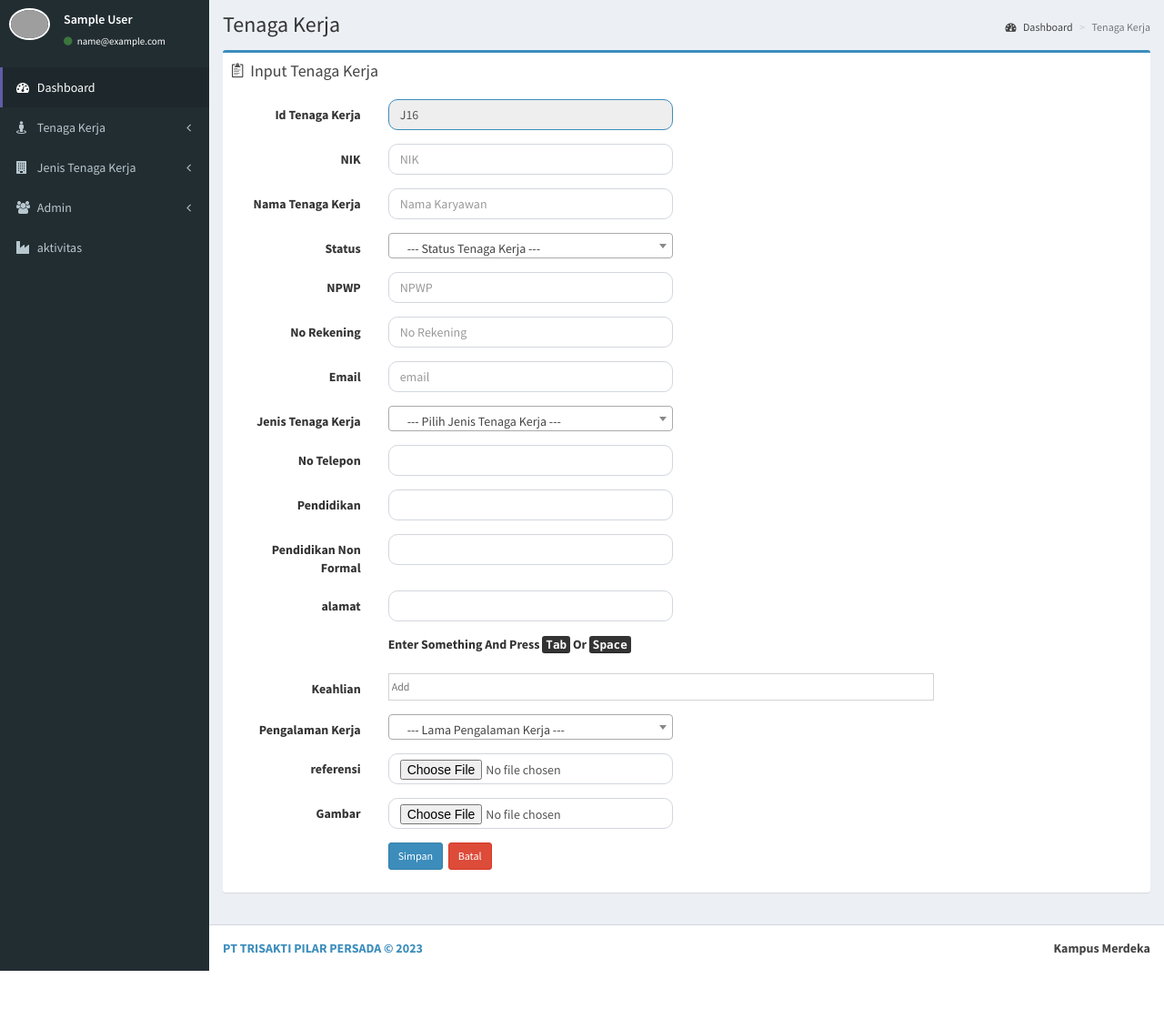
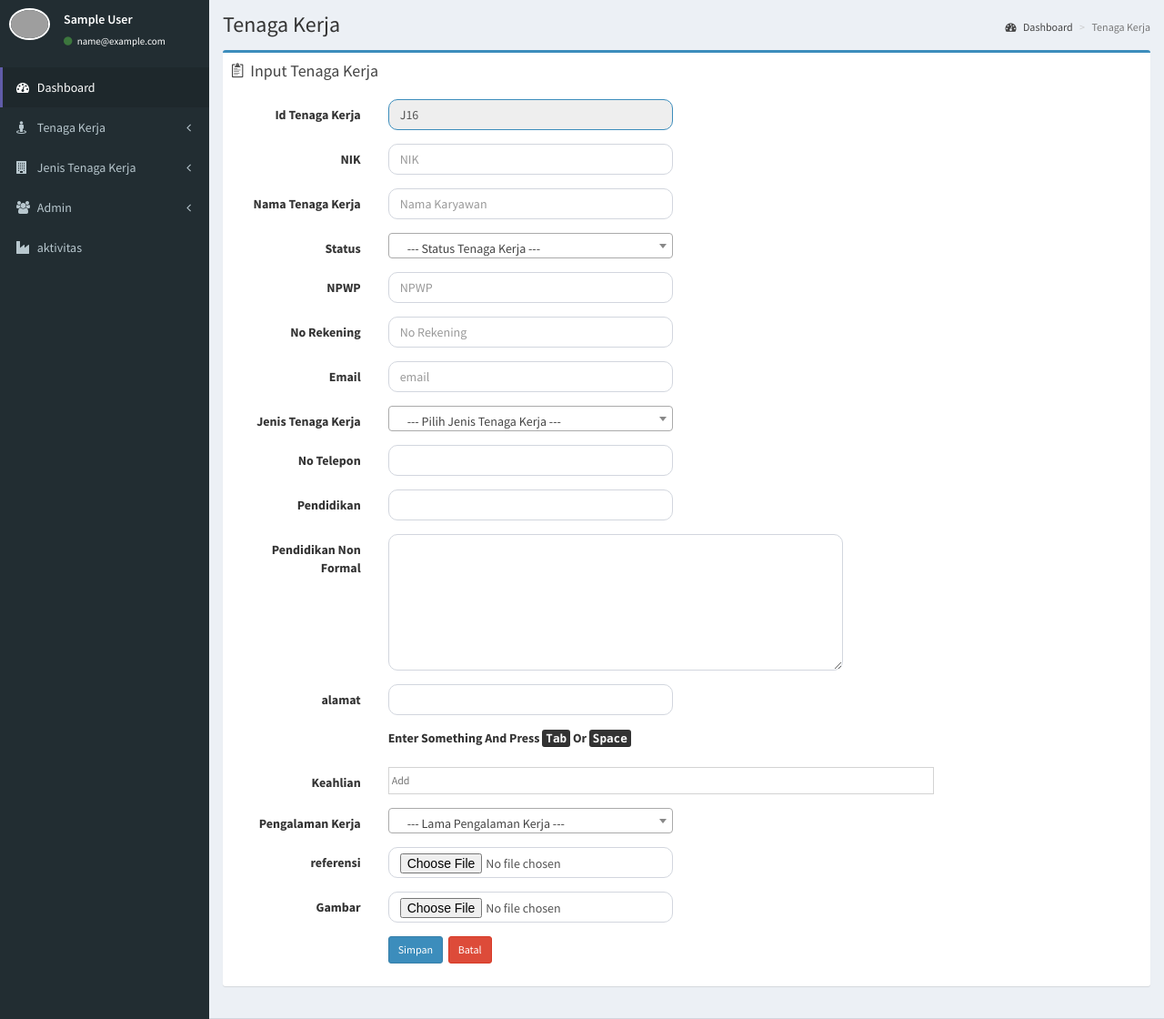
Before and after one commit to Wiwinagustina/SI-TenagaKerja, a PHP site: page /admin/input_tenaga_kerja.php in a window 1280 px wide; the page is wider, and only the part inside the window is pictured. Shown: the part 51-1171 px from the top of that part at 91% size. Before the commit the page ends 1118 px from the top of that part, so only its background shows below. Run offline with PHP 8.4, Linux system fonts and the light colour scheme; the visitor is signed in with stand-in values (Sample User, id 1); data that the repository does not hold is empty; some libraries are stand-ins or nearby versions; some web fonts are replaced; grey boxes are pictures that could not be loaded.

Commit message:
update input tenaga kerja

```diff
--- a/admin/input_tenaga_kerja.php
+++ b/admin/input_tenaga_kerja.php
@@ -180,9 +180,9 @@
                             </div>
                           </div>
                           <div class="form-group">
-                              <label class="col-sm-2 col-sm-2 control-label">Pendidikan Non Formal</label>
+                          <label class="col-sm-2 col-sm-2 control-label">Pendidikan Non Formal</label>
                               <div class="col-sm-4">
-                           <input type="text" name="pendidikan_nonformal" id="pendidikan_nonformal" class="form-control" required="required">
+                           <textarea id="pendidikan_nonformal" class="form-control" name="pendidikan_nonformal" style="width: 500px; height:150px;"></textarea>
                             </div>
                           </div>
                           <div class="form-group">
```
